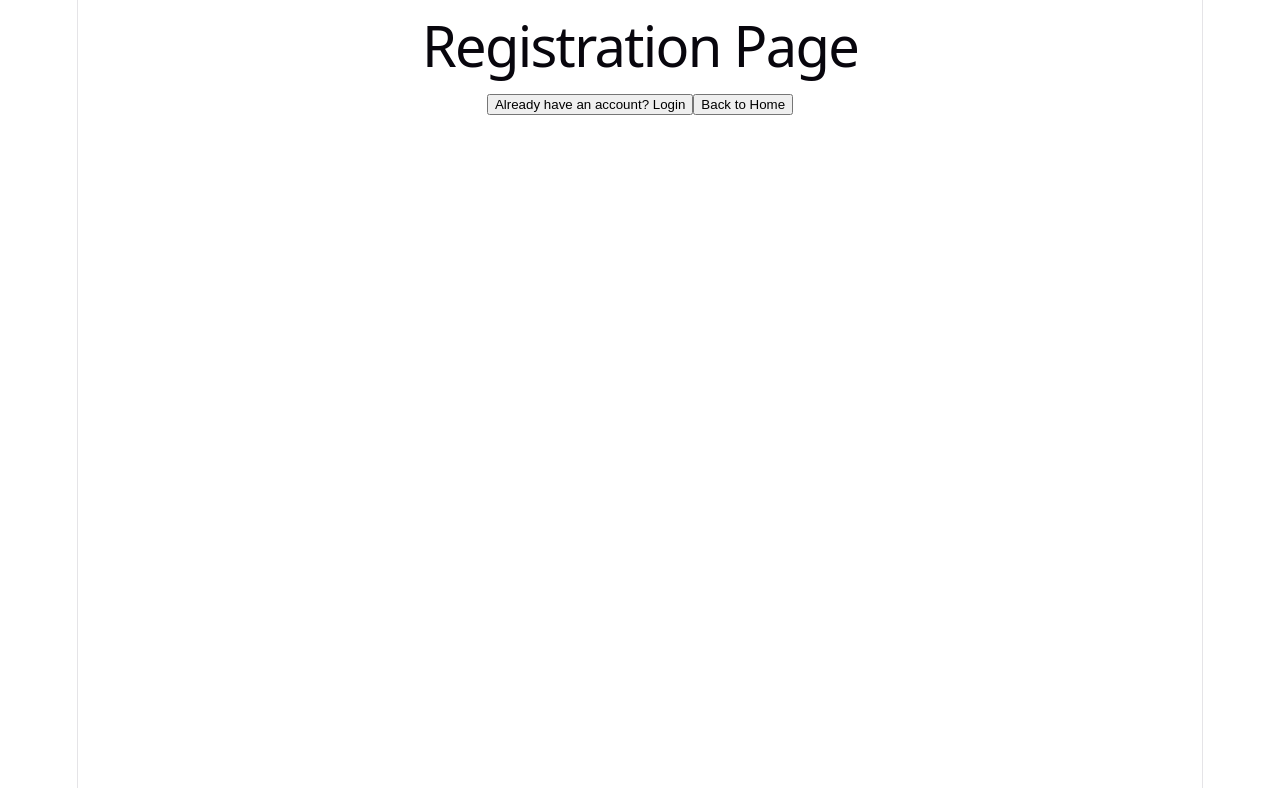
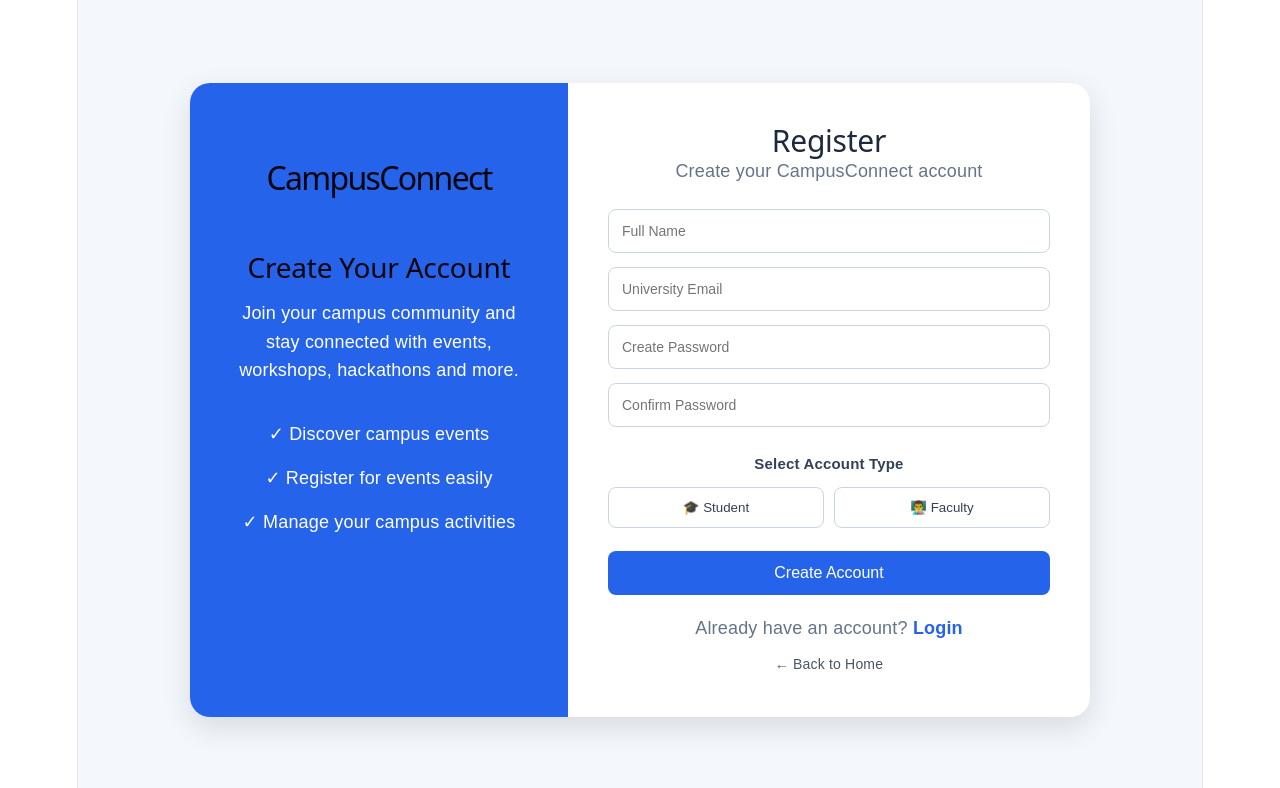
Before and after one commit to Khushinew/campus-event-portal, a React app in the folder frontend/: page /register in a window 1280 px wide. Shown: the top 788 px of the page. Built offline with nearby package versions, Linux system fonts and the light colour scheme; the HTML template or start-up script is replaced by a standard one.

Commit message:
Added UI registration page

```diff
--- /dev/null
+++ b/frontend/src/pages/Register.css
@@ -0,0 +1,180 @@
+.register-page {
+    min-height: 100vh;
+    background: #f4f7fb;
+    display: flex;
+    justify-content: center;
+    align-items: center;
+    padding: 40px 20px;
+    box-sizing: border-box;
+}
+
+.register-container {
+    width: 900px;
+    max-width: 100%;
+    background: white;
+    border-radius: 20px;
+    display: flex;
+    overflow: hidden;
+    box-shadow: 0 10px 30px rgba(0, 0, 0, 0.12);
+}
+
+.register-left {
+    width: 42%;
+    background: #2563eb;
+    color: white;
+    padding: 50px 40px;
+    box-sizing: border-box;
+}
+
+.register-left h1 {
+    font-size: 32px;
+    margin-bottom: 60px;
+}
+
+.register-left h2 {
+    font-size: 28px;
+    margin-bottom: 15px;
+}
+
+.register-left p {
+    line-height: 1.6;
+}
+
+.register-info {
+    margin-top: 35px;
+}
+
+.register-info p {
+    margin: 15px 0;
+}
+
+.register-form {
+    width: 58%;
+    padding: 40px;
+    box-sizing: border-box;
+}
+
+.register-form h2 {
+    margin: 0;
+    font-size: 30px;
+    color: #1e293b;
+}
+
+.form-subtitle {
+    color: #64748b;
+    margin-bottom: 25px;
+}
+
+.register-form input,
+.register-form select {
+    width: 100%;
+    padding: 13px;
+    margin-bottom: 14px;
+    border: 1px solid #cbd5e1;
+    border-radius: 8px;
+    box-sizing: border-box;
+    font-size: 14px;
+}
+
+.register-form input:focus,
+.register-form select:focus {
+    outline: none;
+    border-color: #2563eb;
+}
+
+.register-form h3 {
+    font-size: 15px;
+    color: #334155;
+    margin: 10px 0;
+}
+
+.role-buttons {
+    display: flex;
+    gap: 10px;
+    margin-bottom: 15px;
+}
+
+.role-buttons button {
+    flex: 1;
+    padding: 12px;
+    border: 1px solid #cbd5e1;
+    background: white;
+    color: #334155;
+    border-radius: 8px;
+    cursor: pointer;
+}
+
+.role-buttons button:hover {
+    border-color: #2563eb;
+}
+
+.role-buttons button.selected {
+    background: #2563eb;
+    color: white;
+    border-color: #2563eb;
+}
+
+.extra-details {
+    margin-top: 5px;
+}
+
+.register-button {
+    width: 100%;
+    padding: 13px;
+    margin-top: 8px;
+    border: none;
+    border-radius: 8px;
+    background: #2563eb;
+    color: white;
+    font-size: 16px;
+    cursor: pointer;
+}
+
+.register-button:hover {
+    background: #1d4ed8;
+}
+
+.login-text {
+    text-align: center;
+    color: #64748b;
+    margin-top: 20px;
+}
+
+.login-text a {
+    color: #2563eb;
+    text-decoration: none;
+    font-weight: bold;
+}
+
+.home-link {
+    display: block;
+    text-align: center;
+    color: #475569;
+    text-decoration: none;
+    margin-top: 10px;
+    font-size: 14px;
+}
+
+@media (max-width: 700px) {
+
+    .register-container {
+        flex-direction: column;
+    }
+
+    .register-left,
+    .register-form {
+        width: 100%;
+    }
+
+    .register-left {
+        padding: 30px;
+    }
+
+    .register-left h1 {
+        margin-bottom: 25px;
+    }
+
+    .register-form {
+        padding: 30px;
+    }
+}
--- a/frontend/src/pages/Register.jsx
+++ b/frontend/src/pages/Register.jsx
@@ -1,17 +1,150 @@
+import { useState } from "react";
 import { Link } from "react-router-dom";
+import "./Register.css";
 
 function Register() {
+    const [role, setRole] = useState("");
+
     return (
-        <div>
-            <h1>Registration Page</h1>
+        <div className="register-page">
 
-            <Link to="/login">
-                <button>Already have an account? Login</button>
-            </Link>
+            <div className="register-container">
 
-            <Link to="/">
-                <button>Back to Home</button>
-            </Link>
+                <div className="register-left">
+                    <h1>CampusConnect</h1>
+
+                    <h2>Create Your Account</h2>
+
+                    <p>
+                        Join your campus community and stay connected
+                        with events, workshops, hackathons and more.
+                    </p>
+
+                    <div className="register-info">
+                        <p>✓ Discover campus events</p>
+                        <p>✓ Register for events easily</p>
+                        <p>✓ Manage your campus activities</p>
+                    </div>
+                </div>
+
+
+                <div className="register-form">
+
+                    <h2>Register</h2>
+
+                    <p className="form-subtitle">
+                        Create your CampusConnect account
+                    </p>
+
+                    <input
+                        type="text"
+                        placeholder="Full Name"
+                    />
+
+                    <input
+                        type="email"
+                        placeholder="University Email"
+                    />
+
+                    <input
+                        type="password"
+                        placeholder="Create Password"
+                    />
+
+                    <input
+                        type="password"
+                        placeholder="Confirm Password"
+                    />
+
+                    <h3>Select Account Type</h3>
+
+                    <div className="role-buttons">
+
+                        <button
+                            className={role === "student" ? "selected" : ""}
+                            onClick={() => setRole("student")}
+                        >
+                            🎓 Student
+                        </button>
+
+                        <button
+                            className={role === "faculty" ? "selected" : ""}
+                            onClick={() => setRole("faculty")}
+                        >
+                            👨‍🏫 Faculty
+                        </button>
+
+                    </div>
+
+                    {role === "student" && (
+                        <div className="extra-details">
+
+                            <select>
+                                <option>Select Department</option>
+                                <option>Computer Engineering</option>
+                                <option>Information Technology</option>
+                                <option>Artificial Intelligence</option>
+                                <option>Electronics</option>
+                            </select>
+
+                            <select>
+                                <option>Select Semester</option>
+                                <option>1</option>
+                                <option>2</option>
+                                <option>3</option>
+                                <option>4</option>
+                                <option>5</option>
+                                <option>6</option>
+                                <option>7</option>
+                                <option>8</option>
+                            </select>
+
+                        </div>
+                    )}
+
+                    {role === "faculty" && (
+                        <div className="extra-details">
+
+                            <select>
+                                <option>Select Department</option>
+                                <option>Computer Engineering</option>
+                                <option>Information Technology</option>
+                                <option>Science</option>
+                            </select>
+
+                            <input
+                                type="text"
+                                placeholder="Faculty ID"
+                            />
+
+                            <select>
+                                <option>Select Designation</option>
+                                <option>Professor</option>
+                                <option>Associate Professor</option>
+                                <option>Assistant Professor</option>
+                                <option>HOD</option>
+                            </select>
+
+                        </div>
+                    )}
+
+                    <button className="register-button">
+                        Create Account
+                    </button>
+
+                    <p className="login-text">
+                        Already have an account?{" "}
+                        <Link to="/login">Login</Link>
+                    </p>
+
+                    <Link to="/" className="home-link">
+                        ← Back to Home
+                    </Link>
+
+                </div>
+
+            </div>
+
         </div>
     );
 }
```
Also changed, not shown: 1 other file (tests, documents, lock files or other folders).
